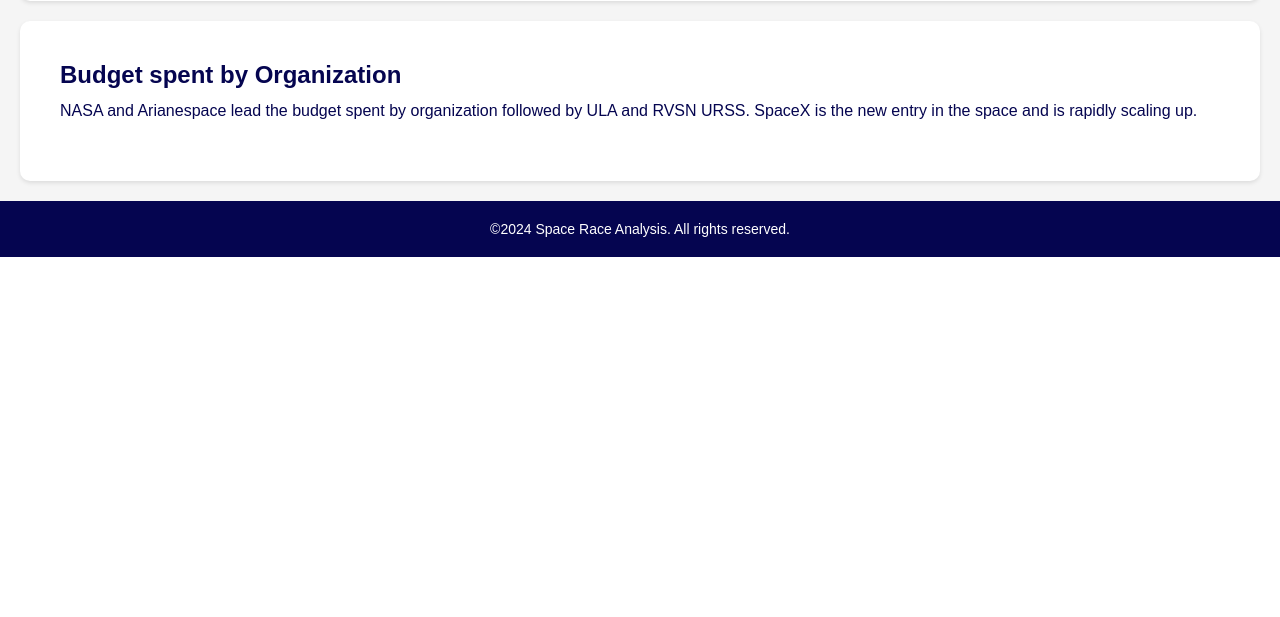
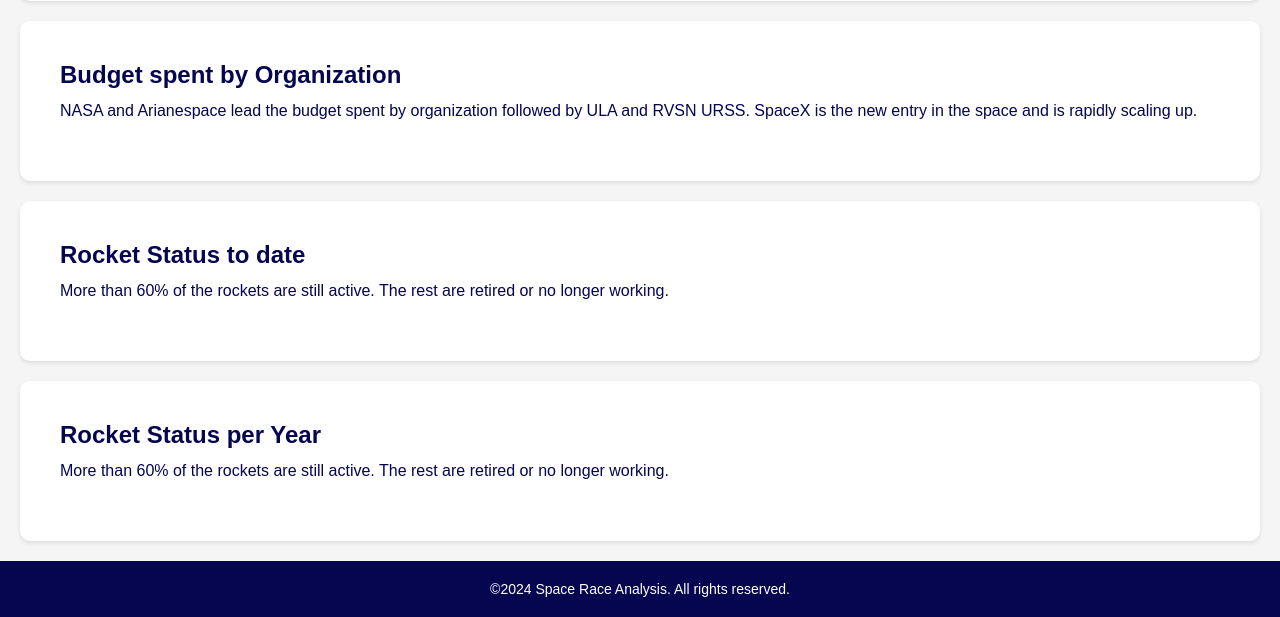
Before and after one commit to Fedt2407/18_Space_Race_Analysis, a Flask app: template templates/index.html in a window 1280 px wide. Shown: the part 1059-1676 px from the top of the page. Before the commit the page ends 1316 px from the top, so only its background shows below. Run offline with Flask 3, Linux system fonts and the light colour scheme; the template is opened without the code that fills it, so the values that code supplies are empty.

Commit message:
Added status per year

```diff
--- a/main.py
+++ b/main.py
@@ -74,6 +74,22 @@ def hello_world():
     budget_per_org.update_layout(legend=dict(x=0, y=1))
     budget_per_org_html = budget_per_org.to_html(full_html=False)
 
+    # Plotting rocket status in a donut chart
+    rocket_status = data['Rocket_Status'].value_counts()
+    rocket_status = px.pie(rocket_status, values=rocket_status.values, names=rocket_status.index, hole=0.8)
+    rocket_status.update_traces(textposition='outside', textinfo='percent+label')
+    rocket_status_html = rocket_status.to_html(full_html=False)
+
+    # Plotting rocket status per year in two lines
+    rocket_status_year = data.groupby(['Year', 'Rocket_Status']).size().unstack().fillna(0)
+    rocket_status_year = rocket_status_year.div(rocket_status_year.sum(axis=1), axis=0)
+    rocket_status_year = rocket_status_year.rolling(window=5).mean()
+    rocket_status_year_plot = px.line(rocket_status_year, x=rocket_status_year.index, y=rocket_status_year.columns)
+    rocket_status_year_plot.update_layout(xaxis_title='Year', yaxis_title='Percentage of Missions')
+    rocket_status_year_plot.update_layout(legend=dict(x=0, y=1))
+    rocket_status_year_plot.update_traces(line=dict(width=3))
+    rocket_status_year_plot_html = rocket_status_year_plot.to_html(full_html=False)
+
 
     return render_template('index.html',
                            shape=shape,
@@ -82,7 +98,9 @@ def hello_world():
                            organisation=organisation_html,
                            status=status_html,
                            price_per_year=price_plot_html,
-                           budget_per_org=budget_per_org_html
+                           budget_per_org=budget_per_org_html,
+                           rocket_status=rocket_status_html,
+                           rocket_status_year=rocket_status_year_plot_html
                            )
 
 
--- a/templates/index.html
+++ b/templates/index.html
@@ -82,6 +82,26 @@
       <div>{{ budget_per_org | safe }}</div>
     </section>
 
+    <section>
+      <h2>Rocket Status to date</h2>
+      <p>
+        More than 60% of the rockets are still active. The rest are retired or
+        no longer working.
+      </p>
+      <br />
+      <div>{{ rocket_status | safe }}</div>
+    </section>
+
+    <section>
+      <h2>Rocket Status per Year</h2>
+      <p>
+        More than 60% of the rockets are still active. The rest are retired or
+        no longer working.
+      </p>
+      <br />
+      <div>{{ rocket_status_year | safe }}</div>
+    </section>
+
     <footer>
       <p>©2024 Space Race Analysis. All rights reserved.</p>
     </footer>
```
